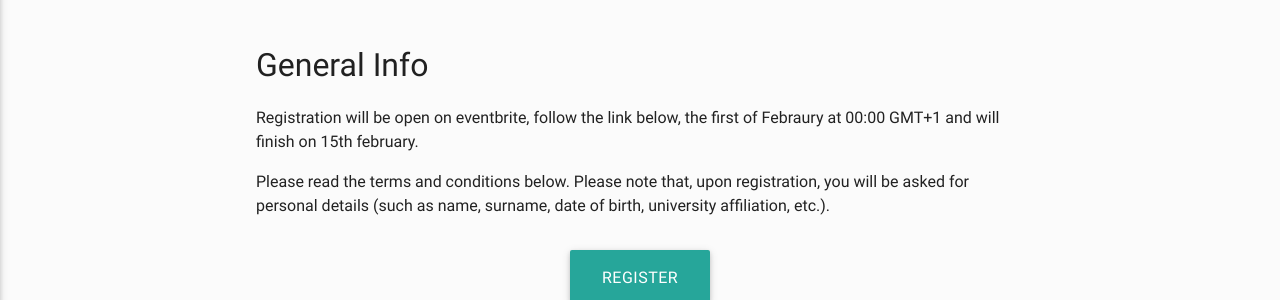
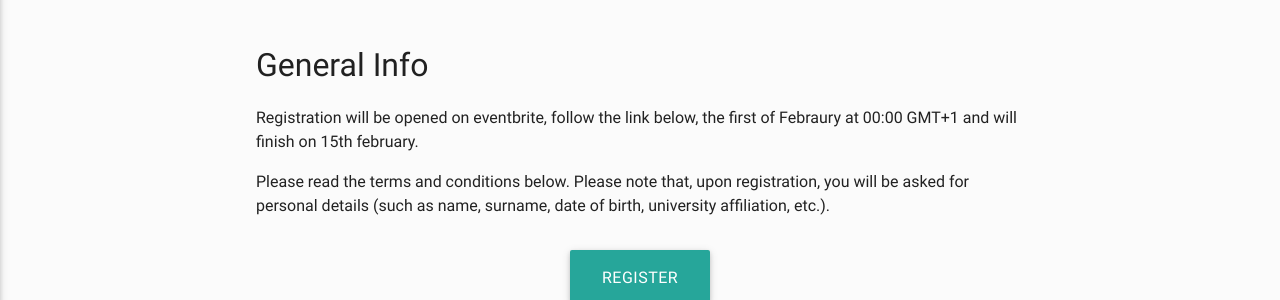
Before and after one commit to ai-sf/tiqit20, a Jekyll site: the page built from registration.html, in a window 1280 px wide. Shown: the part 166-466 px from the top of the page. Built offline with Jekyll 4.4.1, drawn with Linux system fonts in a browser that asks for light colours; nearby versions of some CDN libraries.

Commit message:
fix del fix

```diff
--- a/_data/registration.yml
+++ b/_data/registration.yml
@@ -1,4 +1,4 @@
-info: "Registration will be open on eventbrite, follow the link below, the first of Febraury at 00:00 GMT+1 and will finish on 15th february.
+info: "Registration will be opened on eventbrite, follow the link below, the first of Febraury at 00:00 GMT+1 and will finish on 15th february.
 </p><p>
 Please read the terms and conditions below. Please note that, upon registration, you will be asked for personal details (such as name, surname, date of birth, university affiliation, etc.)."
 
```
